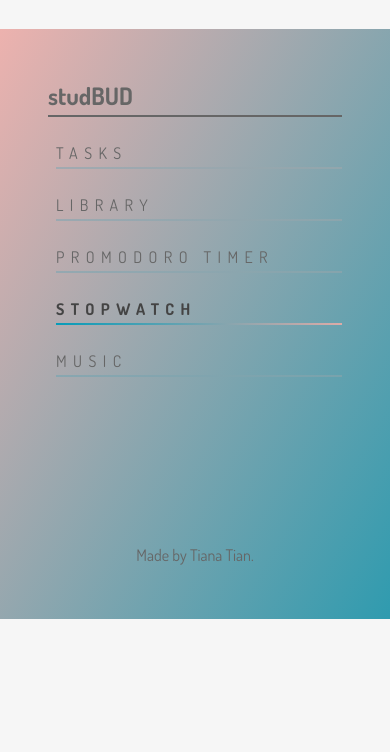
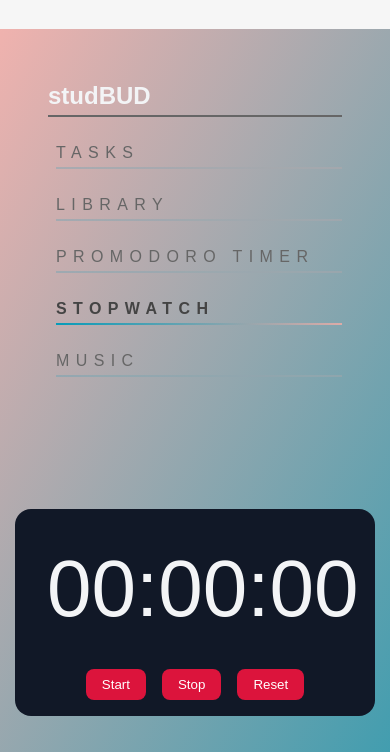
Before and after one commit to Tiana-Tian/StudBud, a website: page public/stopwatch.html in a window 390 px wide. Shown: the part 92-844 px from the top of the page. Drawn offline with Linux system fonts and the light colour scheme.

Commit message:
Add Stopwatch

```diff
--- /dev/null
+++ b/public/css/stopwatch.css
@@ -0,0 +1,234 @@
+/* ---------------
+Main Style
+--------------- */
+
+* {
+    box-sizing: border-box;
+    margin: 0;
+    padding: 0;
+
+  }
+
+  html {
+    -webkit-font-smoothing: antialiased;
+    -moz-osx-font-smoothing: grayscale;
+    font-family: 'Dosis', sans-serif;
+    line-height: 1.6;
+    color: #666;
+    background: #F6F6F6;
+  }
+
+  body {
+    background-image: linear-gradient(120deg, #ffb4ae 0%, #2f9baf 100%);
+  }
+
+  header {
+    background-color: #F6F6F6;
+    padding: 1em;
+  }
+  .header img {
+    display: block;
+    margin: 1rem auto;
+    max-width: 100%;
+  }
+
+
+  /* -------------------
+  GRID CSS
+  -------------------- */
+
+  .grid-container {
+    display: grid;
+    grid-template-columns: 300px 1fr 300px;
+    grid-template-rows: auto 1fr auto;
+    grid-template-areas: "header header header" "nav content aside" "footer footer footer";
+  }
+
+  .header { grid-area: header; }
+
+  .nav { grid-area: nav; }
+
+  .content { grid-area: content; }
+
+  .aside { grid-area: aside; }
+
+  .footer { grid-area: footer; }
+
+
+  /* -------------------------
+  RESPONSIVE CSS
+  -------------------------- */
+
+  @media screen and (max-width: 900px) {
+    .grid-container {
+      grid-template-areas:
+        "header"
+        "nav"
+        "aside"
+        "content"
+        "footer";
+
+      grid-template-columns: 1fr;
+      grid-template-rows:
+        auto /* Header */
+        auto /* Nav */
+        auto /* Aside */
+        1fr /* Content */
+        auto; /* Footer */
+    }
+
+    nav, aside {
+      margin: 0;
+    }
+  }
+
+  /* ---------------
+  Other page styles: nav
+  --------------- */
+
+  nav .nav-container, aside .aside-container{
+    position: sticky;
+    top: 20px;
+    padding: 3em;
+
+  }
+
+  nav h2, aside h2 {
+    border-bottom: 2px solid #666;
+  }
+
+  nav ul {
+    list-style: none;
+      margin-left: 0.5rem;
+  }
+
+  aside ul {
+    margin-left: 1em;
+  }
+
+  nav ul li, aside ul li {
+    position: relative;
+    margin: 20px 0;
+  }
+
+  nav ul li a {
+    line-height: 2em;
+    text-transform: uppercase;
+    text-decoration: none;
+    letter-spacing: 0.4em;
+    display: block;
+    transition: all ease-out 300ms;
+  }
+
+  nav ul li.active a{
+    color: #444;
+    font-weight: 900;
+  }
+
+  nav ul li:not(.active) a{
+    color: #666;
+    transition: all 0.3s ease;
+  }
+
+  nav ul li:not(.active):hover a {
+    color: #444;
+  }
+
+  nav ul li:not(.active):after {
+    opacity: 0.2;
+  }
+
+  nav ul li:after {
+    content: '';
+    position: absolute;
+    width: 100%;
+    height: 2px;
+    background: black;
+    left: 0;
+    bottom: 0;
+    background-image: linear-gradient(to right, #069CB9, #DDABA7);
+    transition: all 0.3s ease;
+  }
+  nav ul li:not(.active):hover:after {
+      opacity: 0.5;
+  }
+
+/*---------------
+ Footer
+ --------------*/
+
+ footer p {
+    padding-top: 50px;
+    padding-bottom: 50px;
+    text-align: center;
+  }
+
+    /*---------------
+ Stopwatch panel
+ --------------*/
+
+ :root {
+	--primary: #DC143C;
+	--dark: #1F2937;
+	--darkdark: #111827;
+	--light: #F3F4F6;
+}
+
+* {
+	margin: 0;
+	box-sizing: border-box;
+	font-family: 'Fira sans', sans-serif;
+}
+
+body {
+	background-color: var(--dark);
+	color: var(--light);
+}
+
+.watch {
+	text-align: center;
+	background-color: var(--darkdark);
+	width: 100%;
+	max-width: 360px;
+	margin: 4rem auto;
+	padding: 1rem 2rem;
+	border-radius: 1rem;
+}
+
+.watch .time {
+	font-size: 5rem;
+	font-weight: 300;
+	margin-bottom: 1rem;
+}
+
+.controls {
+	display: flex;
+	align-items: center;
+	justify-content: center;
+}
+
+.controls button {
+	appearance: none;
+	background: none;
+	outline: none;
+	border: none;
+	cursor: pointer;
+
+	margin: 0 0.5rem;
+	padding: 0.5rem 1rem;
+	border-radius: 0.5rem;
+
+	color: #FFF;
+	background-color: var(--primary);
+
+	transition: 0.4s;
+	user-select: none;
+}
+
+.controls button:hover {
+	opacity: 0.7;
+}
+
+.controls button:active {
+	background-color: var(--dark);
+}
--- a/public/css/style.css
+++ b/public/css/style.css
@@ -32,39 +32,6 @@ Main Style
     max-width: 100%;
   }
 
-  /* -------------------------
-  Add new task form style
-  -------------------------- */
- label {
-   font-size: 20px;
-   font-weight: 600;
- }
-  input,
-  select,
-  textarea {
-    border: 2px solid rgb(237, 237, 237);
-    background-color: white;
-    border-radius: 0.25rem;
-  }
-
-  input,
-  select,
-  textarea {
-  font: 1rem / 1.25 sans-serif;
-  display: block;
-  box-sizing: border-box;
-  width: 100%;
-  padding: 0.2rem 0.75rem;
-  }
-
-  input[type="text"] {
-  min-height: 8rem;
-  }
-
-  input::placeholder {
-  opacity: 1; /* Firefox */
-  color: hsl(193, 65%, 42%);
-  }
 
   /* -------------------
   GRID CSS
@@ -115,10 +82,43 @@ Main Style
     }
   }
 
+   /* -------------------------
+  Add new task form style
+  -------------------------- */
+ label {
+  font-size: 20px;
+  font-weight: 600;
+}
+ input,
+ select,
+ textarea {
+   border: 2px solid rgb(237, 237, 237);
+   background-color: white;
+   border-radius: 0.25rem;
+ }
+
+ input,
+ select,
+ textarea {
+ font: 1rem / 1.25 sans-serif;
+ display: block;
+ box-sizing: border-box;
+ width: 100%;
+ padding: 0.2rem 0.75rem;
+ }
+
+ input[type="text"] {
+ min-height: 8rem;
+ }
+
+ input::placeholder {
+ opacity: 1; /* Firefox */
+ color: hsl(193, 65%, 42%);
+ }
 
 
   /* ---------------
-  Other page styles: nav, button
+  Other page styles: nav
   --------------- */
 
   nav .nav-container, aside .aside-container{
@@ -188,6 +188,10 @@ Main Style
       opacity: 0.5;
   }
 
+
+   /* ---------------
+  Other page styles:  button
+  --------------- */
   button {
     width: 80%;
     display: block;
@@ -211,7 +215,7 @@ Main Style
   }
 
  /* -------------------------
-  Main content styles: column
+  Main content styles: task column
   -------------------------- */
 
   .content {
@@ -386,7 +390,7 @@ Main Style
   -------------------------- */
 
   /* ---------------------------------
-  Add responsiveness - will automatically display different number of task columns on screens
+  Add responsiveness for tasklist- will automatically display different number of task columns on screens
   ------------------------------------*/
 
   @media screen and (max-width: 1200px) {
@@ -410,10 +414,17 @@ Main Style
 
 
 
-
+/*---------------
+ Footer
+ --------------*/
 
   footer p {
     padding-top: 50px;
     padding-bottom: 50px;
     text-align: center;
   }
+
+
+  /*---------------
+ Stopwatch panel
+ --------------*/
--- /dev/null
+++ b/public/js/stopwatch.js
@@ -0,0 +1,49 @@
+// Stopwatch code inspiration from https://www.youtube.com/watch?v=49f1cjZWRJA
+// Global variables
+const time_el = document.querySelector('.watch .time');
+const start_btn = document.getElementById('start');
+const stop_btn = document.getElementById("stop");
+const reset_btn = document.getElementById("reset");
+
+let seconds = 0;
+let interval = null;
+
+// Event listeners
+start_btn.addEventListener('click', start);
+stop_btn.addEventListener("click", stop);
+reset_btn.addEventListener("click", reset);
+
+// Update the timer
+function timer () {
+	seconds++;
+
+	// Format our time
+	let hrs = Math.floor(seconds / 3600);
+	let mins = Math.floor((seconds - (hrs * 3600)) / 60);
+	let secs = seconds % 60;
+
+	if (secs < 10) secs = '0' + secs;
+	if (mins < 10) mins = "0" + mins;
+	if (hrs < 10) hrs = "0" + hrs;
+
+	time_el.innerText = `${hrs}:${mins}:${secs}`;
+}
+
+function start () {
+	if (interval) {
+		return
+	}
+
+	interval = setInterval(timer, 1000);
+}
+
+function stop () {
+	clearInterval(interval);
+	interval = null;
+}
+
+function reset () {
+	stop();
+	seconds = 0;
+	time_el.innerText = '00:00:00';
+}
--- a/public/stopwatch.html
+++ b/public/stopwatch.html
@@ -19,7 +19,7 @@
 	<link href="https://fonts.googleapis.com/css?family=Dosis:400,700" rel="stylesheet">
 
   <!-- Theme style  -->
-  <link rel="stylesheet" type="text/css" href="css/style.css" />
+  <link rel="stylesheet" type="text/css" href="css/stopwatch.css" />
 
   <!-- Favicon  -->
   <link rel="icon" href="img/favicon.png">
@@ -53,7 +53,17 @@
 
     <!-- Main content -->
     <main class="content">
-
+      <!--stopwatch div -->
+      <div class="watch">
+        <div class="time">
+          00:00:00
+        </div>
+        <div class="controls">
+          <button id="start">Start</button>
+          <button id="stop">Stop</button>
+          <button id="reset">Reset</button>
+        </div>
+      </div>
     </main>
 
     <!-- Aside -->
@@ -71,7 +81,7 @@
 
 
 
-  <script src="js/tasklist.js"></script>
+  <script src="js/stopwatch.js"></script>
 </body>
 
 </html>
```
